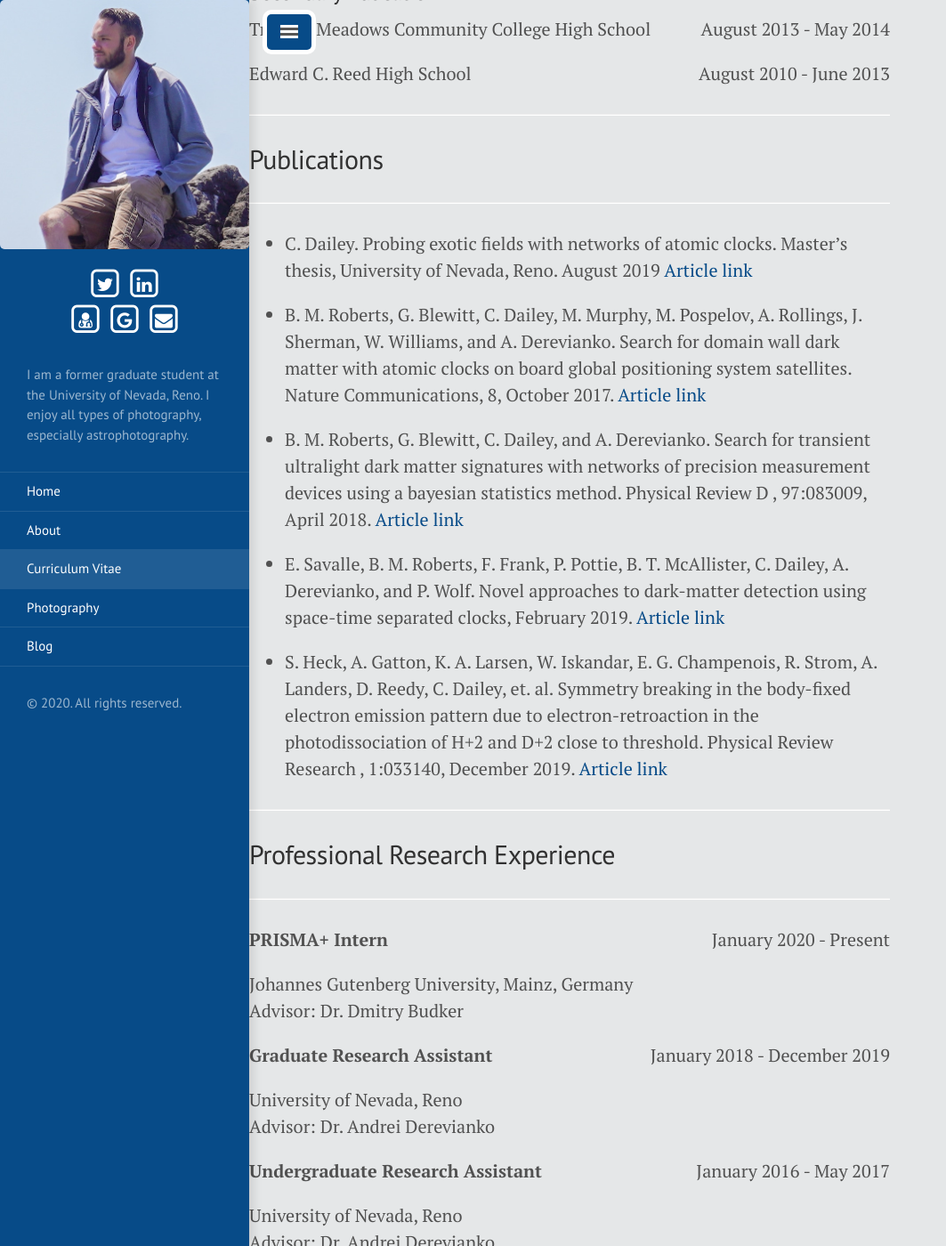
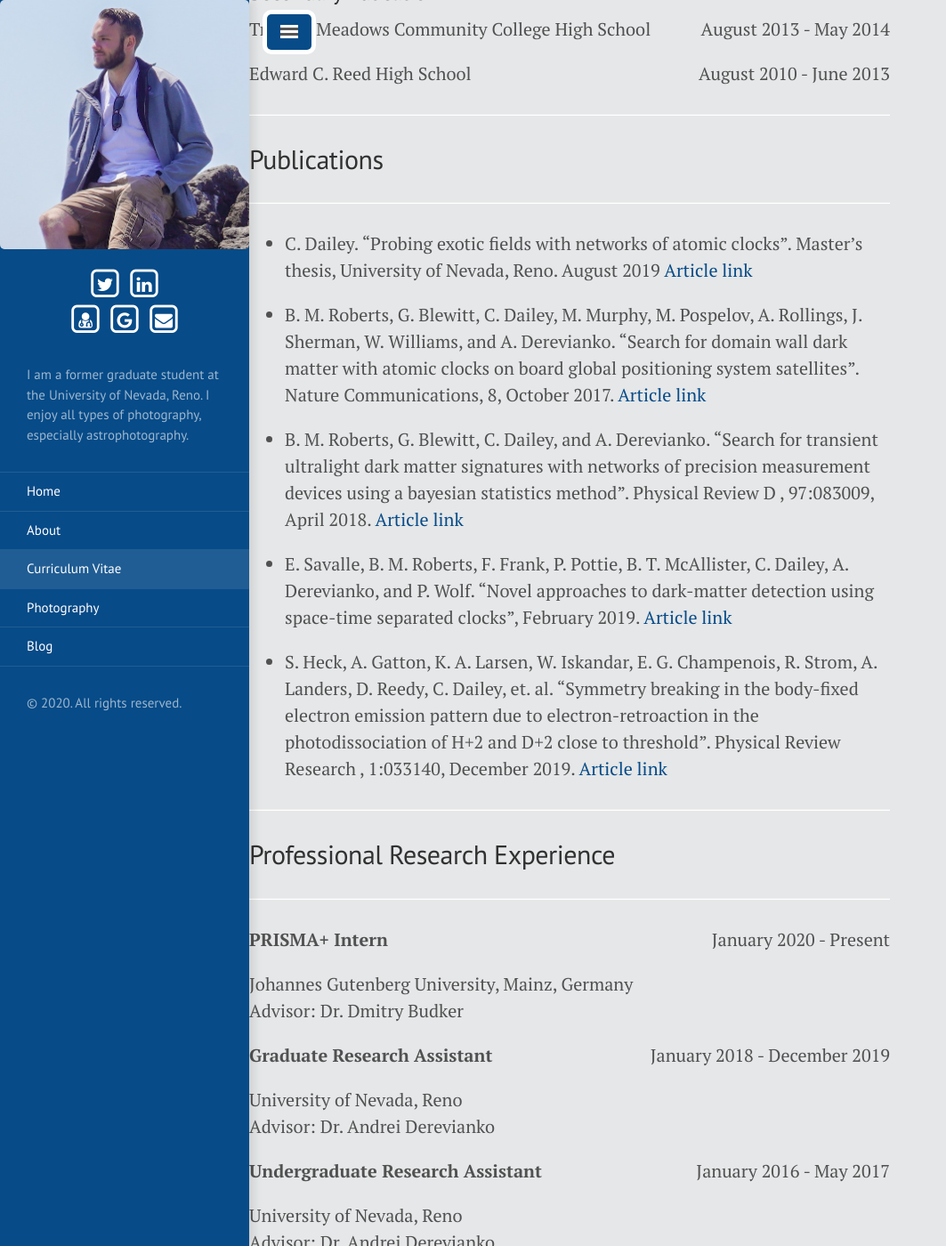
Before and after one commit to TakeTwiceDailey/TakeTwiceDailey.github.io, a Jekyll site: the page built from cv.md, in a window 1280 px wide and 1400 px high, scrolled down 762 px. Shown: the whole window at 89% size, without its empty margins (0-1063 px from the left). Built offline with Jekyll 4.4.1, drawn with Linux system fonts in a browser that asks for light colours; nearby versions of some CDN libraries; some of the changed text lies outside the part shown.

```diff
--- a/cv.md
+++ b/cv.md
@@ -59,24 +59,24 @@ ___
 
 ___
 
-* C. Dailey. Probing exotic fields with networks of atomic clocks. Master's thesis, University of Nevada, Reno. August 2019 [Article link](http://hdl.handle.net/11714/6029)
+* C. Dailey. "Probing exotic fields with networks of atomic clocks". Master's thesis, University of Nevada, Reno. August 2019 [Article link](http://hdl.handle.net/11714/6029)
 
 
 * B. M. Roberts, G. Blewitt, C. Dailey, M. Murphy, M. Pospelov, A. Rollings, J. Sherman, W. Williams,
-and A. Derevianko. Search for domain wall dark matter with atomic clocks on board global positioning
-system satellites.
+and A. Derevianko. "Search for domain wall dark matter with atomic clocks on board global positioning
+system satellites".
 Nature Communications, 8, October 2017. [Article link](https://www.nature.com/articles/s41467-017-01440-4)
 
-* B.  M.  Roberts,  G.  Blewitt,  C.  Dailey,  and  A.  Derevianko.   Search  for  transient  ultralight  dark
-matter signatures with networks of precision measurement devices using a bayesian statistics method.
+* B.  M.  Roberts,  G.  Blewitt,  C.  Dailey,  and  A.  Derevianko.   "Search  for  transient  ultralight  dark
+matter signatures with networks of precision measurement devices using a bayesian statistics method".
 Physical Review D
 , 97:083009, April 2018. [Article link](https://journals.aps.org/prd/abstract/10.1103/PhysRevD.97.083009)
 
 * E.  Savalle,  B.  M.  Roberts,  F.  Frank,  P.  Pottie,  B.  T.  McAllister,  C.  Dailey,  A.  Derevianko,  and
-P.  Wolf.   Novel  approaches  to  dark-matter  detection  using  space-time  separated  clocks,  February 2019.  [Article link](https://arxiv.org/abs/1902.07192)
+P.  Wolf.   "Novel  approaches  to  dark-matter  detection  using  space-time  separated  clocks",  February 2019.  [Article link](https://arxiv.org/abs/1902.07192)
 
 * S. Heck, A. Gatton, K. A. Larsen, W. Iskandar, E. G. Champenois, R. Strom, A. Landers, D. Reedy,
-C. Dailey,  et. al. Symmetry  breaking  in  the  body-fixed  electron  emission  pattern  due to electron-retroaction in the photodissociation of H+2 and D+2 close to threshold.
+C. Dailey,  et. al. "Symmetry  breaking  in  the  body-fixed  electron  emission  pattern  due to electron-retroaction in the photodissociation of H+2 and D+2 close to threshold".
 Physical Review
 Research
 , 1:033140, December 2019.  [Article link](https://journals.aps.org/prresearch/abstract/10.1103/PhysRevResearch.1.033140)
@@ -190,3 +190,31 @@ ____
         2013
     </span>
 </p>
+
+
+____
+
+## Scholarships
+
+____
+
+<p style="text-align:left;">
+    <b>Governor Guinn Millennium Scholarship</b>
+    <span style="float:right;">
+        2014, 2015, 2016, 2017
+    </span>
+</p>
+
+<p style="text-align:left;">
+    <b>TMCC/UNR Thompson Scholarship</b>
+    <span style="float:right;">
+       2014, 2015
+    </span>
+</p>
+
+<p style="text-align:left;">
+    <b>ASUN Academic Scholarship</b>
+    <span style="float:right;">
+        2015, 2016
+    </span>
+</p>
```
